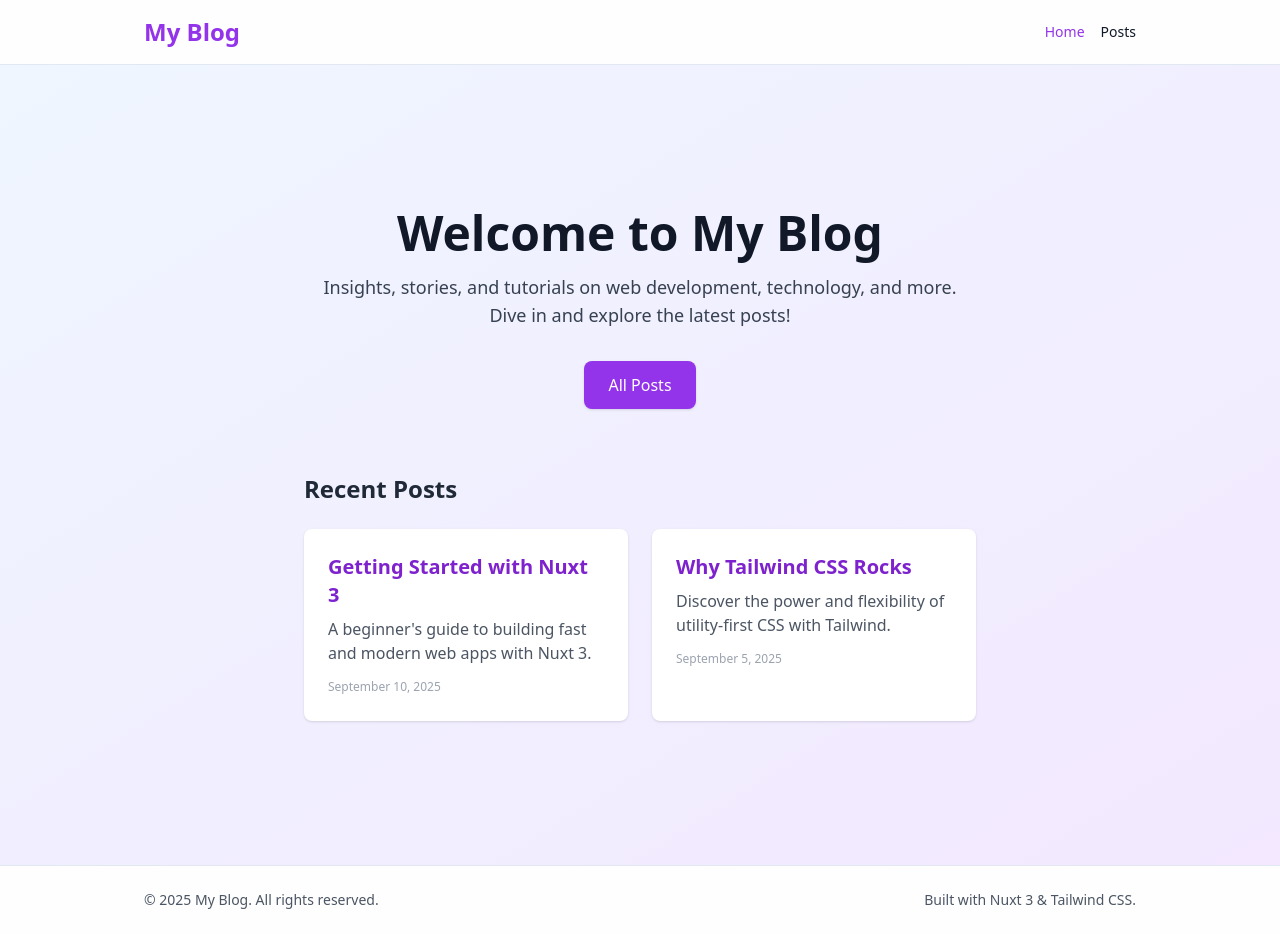
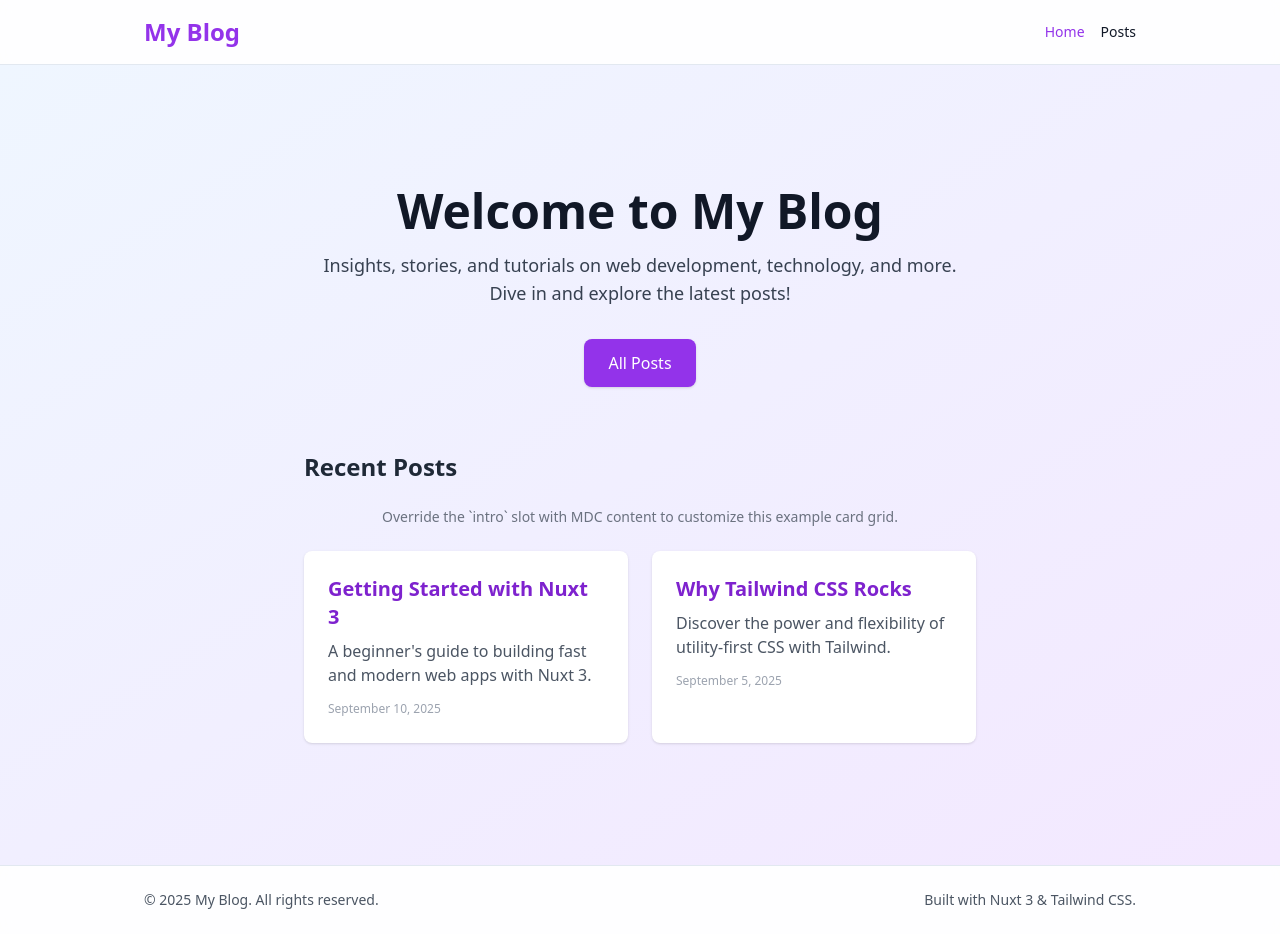
Before and after one commit to ZCroninDev/tales-by-torchlight, a Nuxt app: page / in a window 1280 px wide. Built offline with nearby package versions, Linux system fonts and the light colour scheme.

Commit message:
Rewrite of ExamplePostCards to use slot

```diff
--- a/app/components/ExamplePostCards.vue
+++ b/app/components/ExamplePostCards.vue
@@ -1,18 +1,46 @@
+<script setup lang="ts">
+type ExampleCard = {
+    title: string
+    description: string
+    date: string
+}
+
+const defaultCards: ExampleCard[] = [
+    {
+        title: "Getting Started with Nuxt 3",
+        description: "A beginner's guide to building fast and modern web apps with Nuxt 3.",
+        date: "September 10, 2025"
+    },
+    {
+        title: "Why Tailwind CSS Rocks",
+        description: "Discover the power and flexibility of utility-first CSS with Tailwind.",
+        date: "September 5, 2025"
+    }
+]
+</script>
+
 <template>
     <div class="grid gap-6 sm:grid-cols-2">
-        <div class="grid gap-1">
-            <div class="bg-white rounded-lg shadow p-6 text-left hover:shadow-lg transition">
-                <h3 class="text-xl font-semibold text-purple-700 mb-2">Getting Started with Nuxt 3</h3>
-                <p class="text-gray-600 mb-2">A beginner's guide to building fast and modern web apps with Nuxt 3.</p>
-                <span class="text-xs text-gray-400">September 10, 2025</span>
+        <slot name="intro" mdc-unwrap="p">
+            <p class="col-span-full text-center text-sm text-gray-500">
+                Override the `intro` slot with MDC content to customize this example card grid.
+            </p>
+        </slot>
+
+        <slot
+            v-for="card in defaultCards"
+            :key="card.title"
+            name="card"
+            :card="card"
+            mdc-unwrap="p"
+        >
+            <div class="grid gap-1">
+                <article class="bg-white rounded-lg shadow p-6 text-left transition hover:shadow-lg">
+                    <h3 class="text-xl font-semibold text-purple-700 mb-2">{{ card.title }}</h3>
+                    <p class="text-gray-600 mb-2">{{ card.description }}</p>
+                    <span class="text-xs text-gray-400">{{ card.date }}</span>
+                </article>
             </div>
-        </div>
-        <div class="grid gap-1">
-            <div class="bg-white rounded-lg shadow p-6 text-left hover:shadow-lg transition">
-                <h3 class="text-xl font-semibold text-purple-700 mb-2">Why Tailwind CSS Rocks</h3>
-                <p class="text-gray-600 mb-2">Discover the power and flexibility of utility-first CSS with Tailwind.</p>
-                <span class="text-xs text-gray-400">September 5, 2025</span>
-            </div>
-        </div>
+        </slot>
     </div>
 </template>
```
